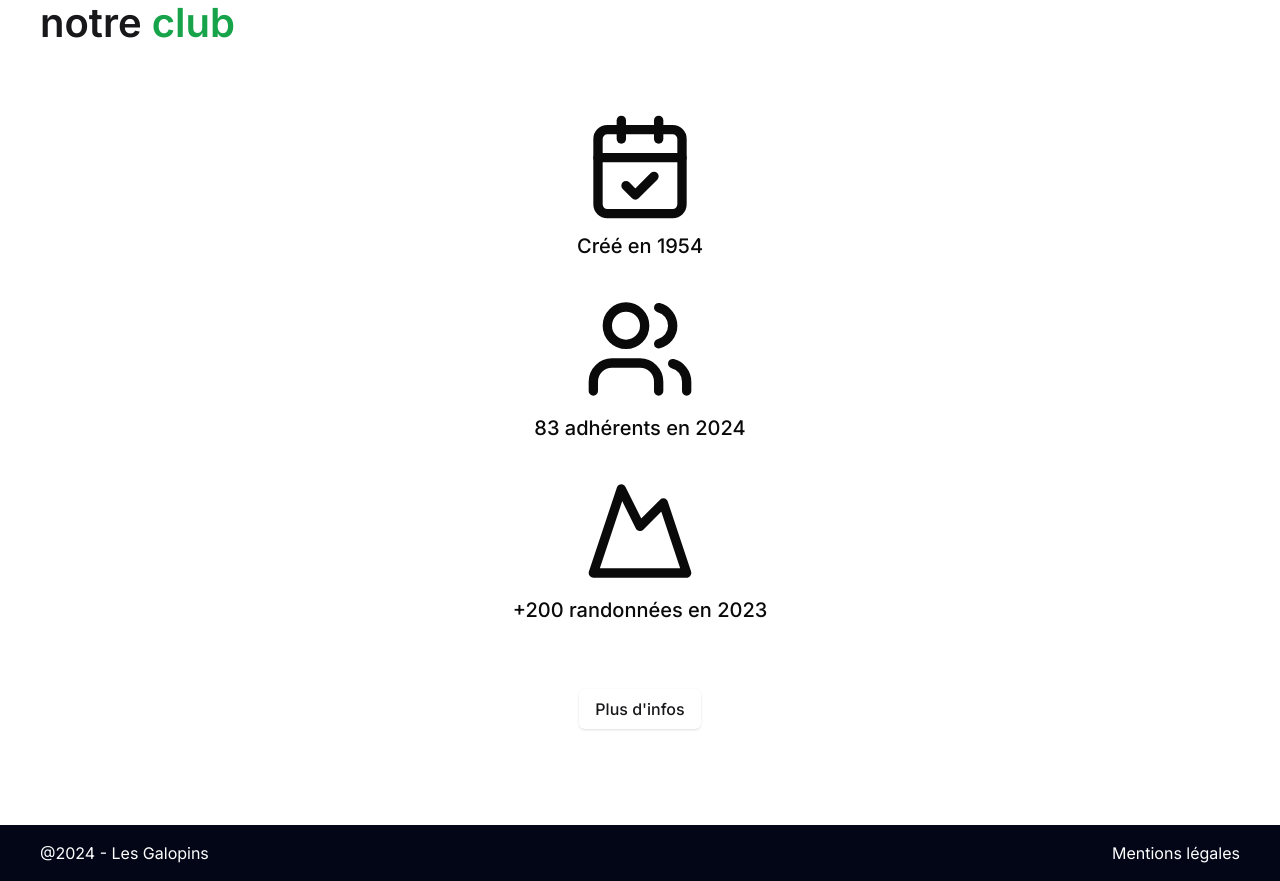
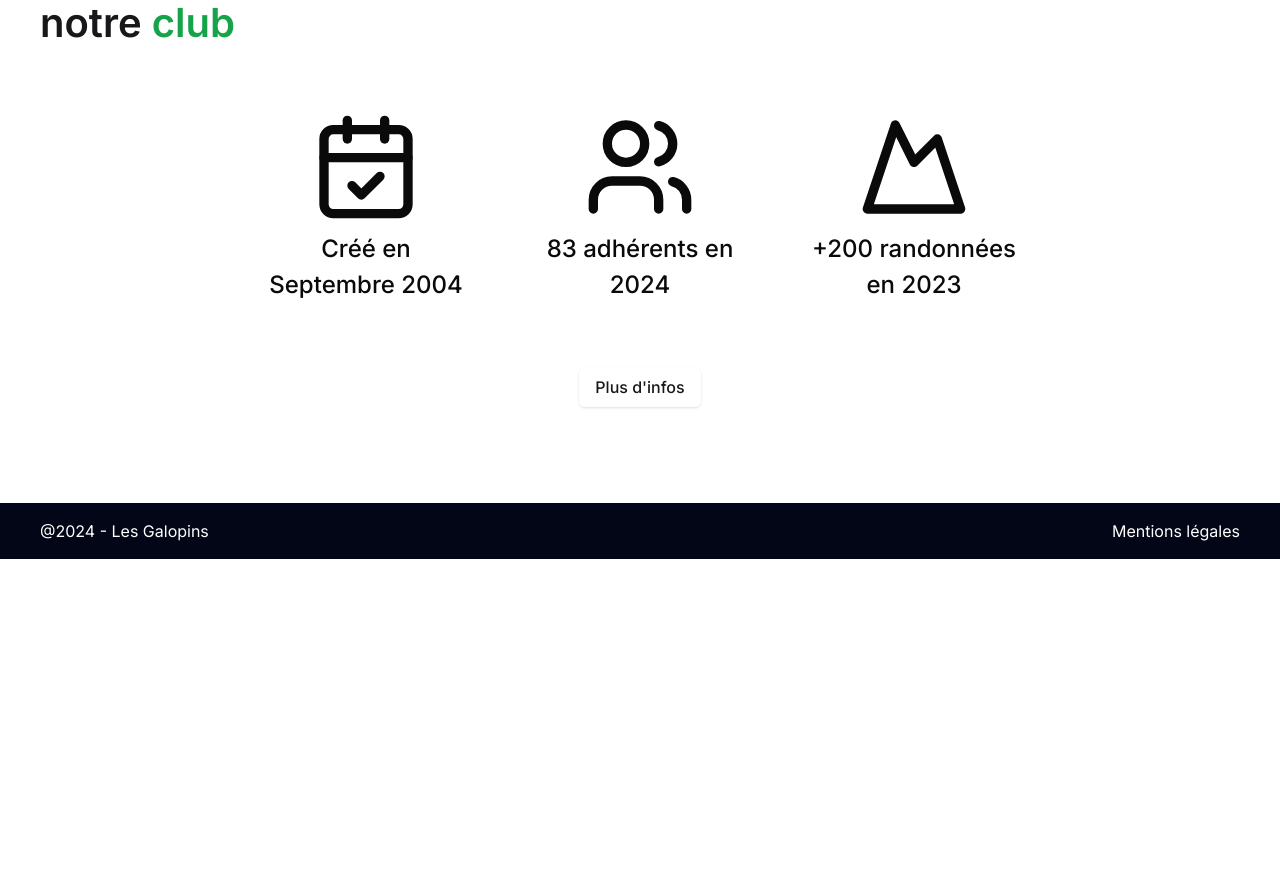
Before and after one commit to SebastienLaurentt/Galopins-Next-V2, a Next.js app: page / in a window 1280 px wide. Shown: the part 4731-5612 px from the top of the page. After the commit the page ends 5290 px from the top, so only its background shows below. Built offline with nearby package versions, Linux system fonts and the light colour scheme.

Commit message:
lg responsive for clubIcon section

```diff
--- a/app/page.tsx
+++ b/app/page.tsx
@@ -131,9 +131,9 @@ export default function Home() {
         <div>
           <div></div>
           <div>
-            <ul className="flex flex-col gap-y-8">
+            <ul className="flex flex-col lg:flex-row lg:justify-center gap-y-8 lg:gap-y-0 lg:gap-x-16">
               <li className="">
-                <ClubIcon iconDescription="Créé en 1954">
+                <ClubIcon iconDescription="Créé en Septembre 2004">
                   <CalendarCheck className="clubIcon" />
                 </ClubIcon>
               </li>
--- a/components/ClubIcon/ClubIcon.tsx
+++ b/components/ClubIcon/ClubIcon.tsx
@@ -9,7 +9,7 @@ const ClubIcon = ({children, iconDescription}: HomeIconProps) => {
   return (
     <div className='flex flex-col items-center gap-y-2'>
         {children}
-        <span className='font-medium text-md text-lg'>{iconDescription}</span>
+        <span className='font-medium text-md lg:text-lg lg:max-w-[210px] text-center'>{iconDescription}</span>
     </div>
 )
 }
--- a/src/features/layout/Header/Header.tsx
+++ b/src/features/layout/Header/Header.tsx
@@ -10,7 +10,7 @@ export const Header = () => {
   const [isOpen, setIsOpen] = useState(false);
 
   return (
-    <header className="absolute text-white w-full cursor-pointer z-10 ">
+    <header className="absolute text-white w-full z-10 ">
       <div className="flex items-center px-6 md:px-10 py-4 justify-between   ">
         <Link href="/">
           <Image src={logo} alt="Logo Galopins" className="w-16 md:w-20 lg:w-24" />
```
